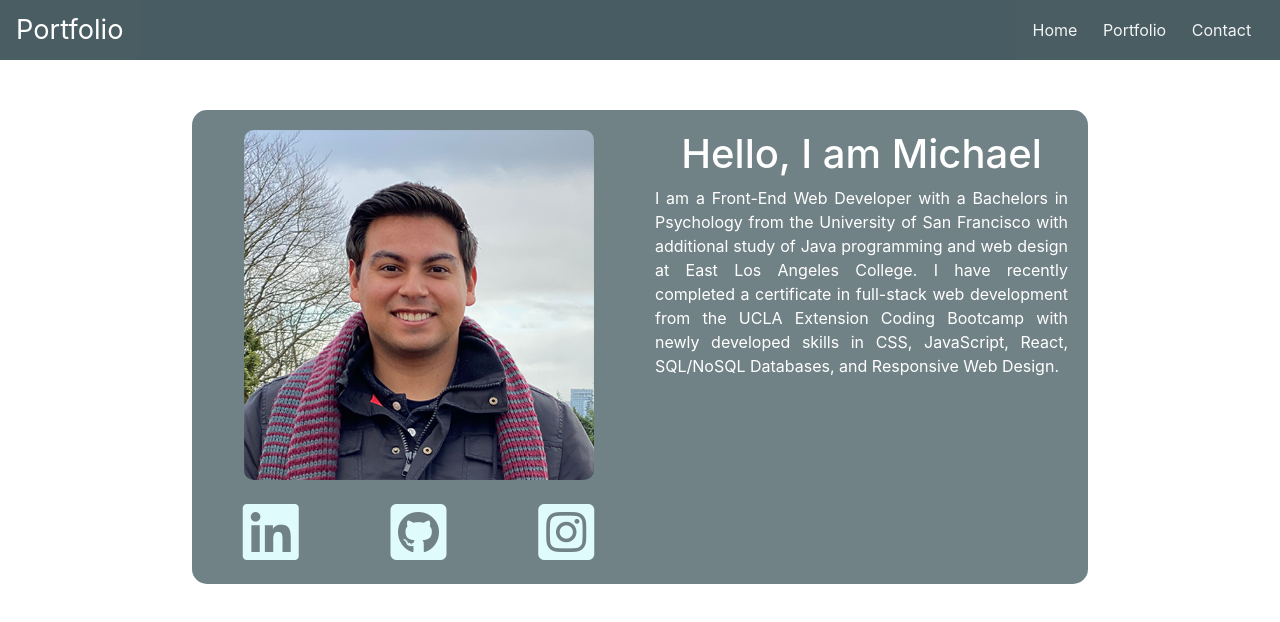
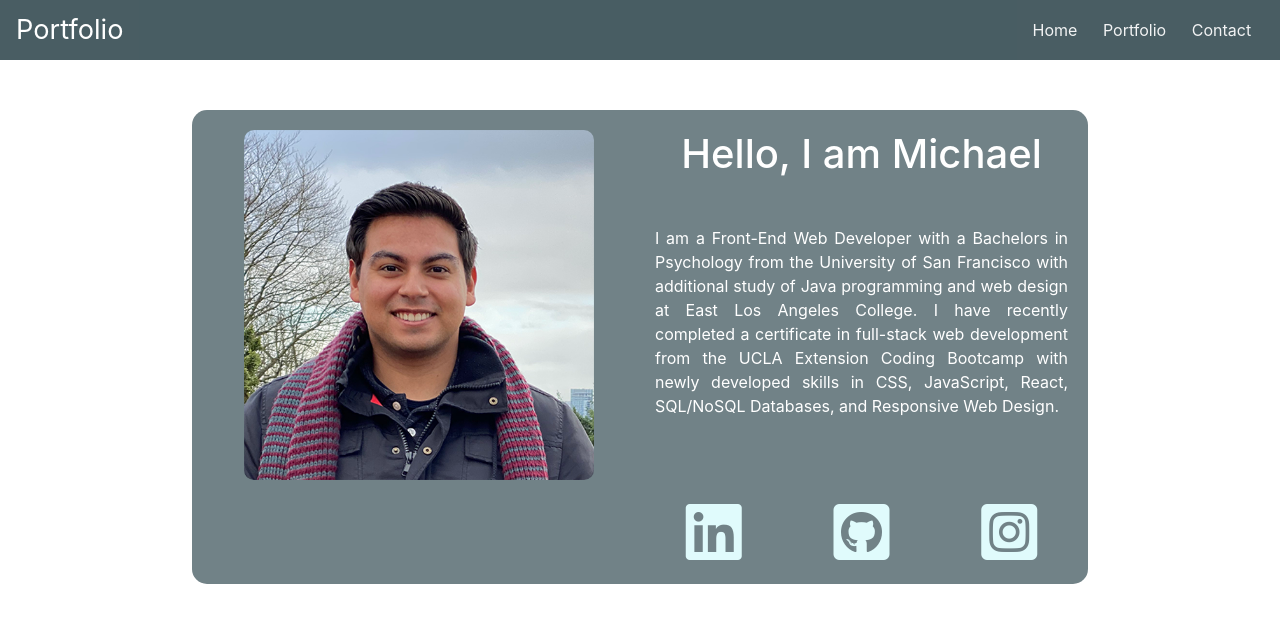
Before and after one commit to mgmoreno22/portfolio-react-bootstrap, a React (Create React App) app: page / in a window 1280 px wide. Shown: the top 622 px of the page. Built offline with nearby package versions, Linux system fonts and the light colour scheme.

Commit message:
Adjust home spacing

```diff
--- a/src/App.js
+++ b/src/App.js
@@ -11,7 +11,7 @@ function App() {
       <Router>
         <Switch>
           <Route exact path="/" component={Home} />
-          <Route exact path="/about" component={About} />
+          {/* <Route exact path="/about" component={About} /> */}
           <Route exact path="/portfolio" component={Portfolio} />
           <Route exact path="/contact" component={Contact} />
         </Switch>
--- a/src/components/Home.js
+++ b/src/components/Home.js
@@ -18,7 +18,7 @@ export default function Home() {
           </Col>
           <Col xs={12} md={6}>
             <h1 className="homeText text-center">Hello, I am Michael</h1>
-            <p className="homeText text-justify">
+            <p className="homeText text-justify" id="aboutText">
               I am a Front-End Web Developer with a Bachelors in Psychology from
               the University of San Francisco with additional study of Java
               programming and web design at East Los Angeles College. I have
@@ -30,17 +30,22 @@ export default function Home() {
           </Col>
         </Row>
         <Row>
-          <Col className="text-center" xs={4} md={3} lg={2}>
+          <Col
+            className="text-center"
+            xs={4}
+            md={{ span: 2, offset: 6 }}
+            lg={2}
+          >
             <a target="_blank" href="https://www.linkedin.com/in/mgmoreno22/">
               <i class="fab fa-linkedin"></i>
             </a>
           </Col>
-          <Col className="text-center" xs={4} md={3} lg={2}>
+          <Col className="text-center" xs={4} md={2} lg={2}>
             <a target="_blank" href="https://github.com/mgmoreno22">
               <i class="fab fa-github-square"></i>
             </a>
           </Col>
-          <Col className="text-center" xs={4} md={3} lg={2}>
+          <Col className="text-center" xs={4} md={2} lg={2}>
             <a target="_blank" href="https://www.instagram.com/mikemoreno22/">
               <i class="fab fa-instagram-square"></i>
             </a>
--- a/src/components/styles/Home.css
+++ b/src/components/styles/Home.css
@@ -28,6 +28,12 @@
   font-size: 4rem;
 }
 
+@media only screen and (min-width: 1095px) {
+  #aboutText {
+    padding-top: 40px;
+  }
+}
+
 @media only screen and (max-width: 992px) {
   .introContainer {
     margin-top: 20px;
```
